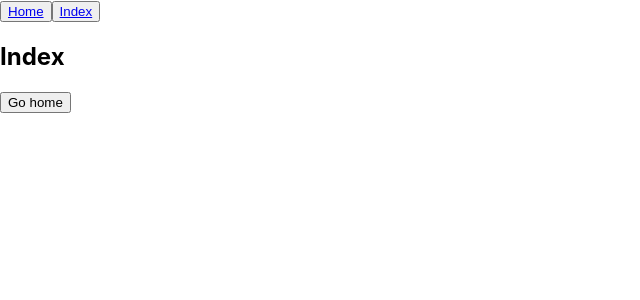
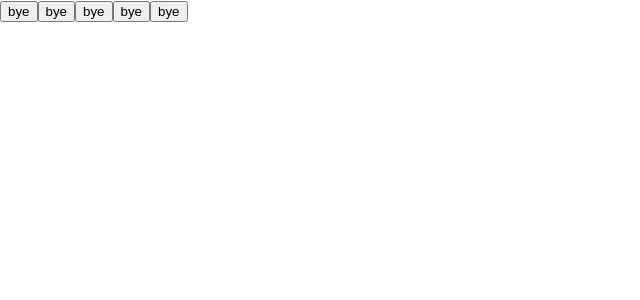
Before and after one commit to ans3094/sample-react-app, a React (Create React App) app: page / in a window 1280 px wide. Shown: the top 300 px of the page, without its empty margins (0-640 px from the left). Built offline with nearby package versions, Linux system fonts and the light colour scheme.

Commit message:
[add] 15일차

```diff
--- a/src/App.js
+++ b/src/App.js
@@ -1,43 +1,28 @@
-import React from "react";
-import { BrowserRouter, Route, Routes, Link, useNavigate } from "react-router-dom";
+import {useState} from "react";
 
 function App() {
+  const [click1, toggle1]=useToggle(false);
+  const [click2, toggle2]=useToggle(false);
+  const [click3, toggle3]=useToggle(false);
+  const [click4, toggle4]=useToggle(false);
+  const [click5, toggle5]=useToggle(false);
 
-  return (<BrowserRouter>
-  <button>
-    <Link to="/home">Home</Link>
-  </button>
-  <button>
-    <Link to="/">Index</Link>
-  </button>
-  <Routes>
-    <Route path="/" element={<Index/>}/>
-    <Route path="/home" element={<Home/>}/>
-  </Routes>
-  </BrowserRouter>)
-}
 
-function Index() {
-  var navigate = useNavigate();
-  function handleClick() {
-    navigate('/home')
-
-  }
   return(
-    <>
-    <h2>Index</h2>
-    <button onClick={handleClick}>Go home</button>
-    </>
+   <>
+    <button onClick={toggle1}>{click1  ? 'hello ' : 'bye'}</button>
+    <button onClick={toggle2}>{click2  ? 'hello ' : 'bye'}</button>
+    <button onClick={toggle3}>{click3  ? 'hello ' : 'bye'}</button>
+    <button onClick={toggle4}>{click4  ? 'hello ' : 'bye'}</button>
+    <button onClick={toggle5}>{click5  ? 'hello ' : 'bye'}</button>
+   </>
   )
 }
 
-function Home() {
-  return(
-    <>
-    <h2>Index</h2>
-    <p>This is home</p>
-    </>
-  )
-}
+const useToggle = (initialState = false) => {
+  const [state, setState] = useState(initialState);
+  const toggle = () => setState((state) => !state);
+  return [state, toggle];
+};
 
 export default App;
```
